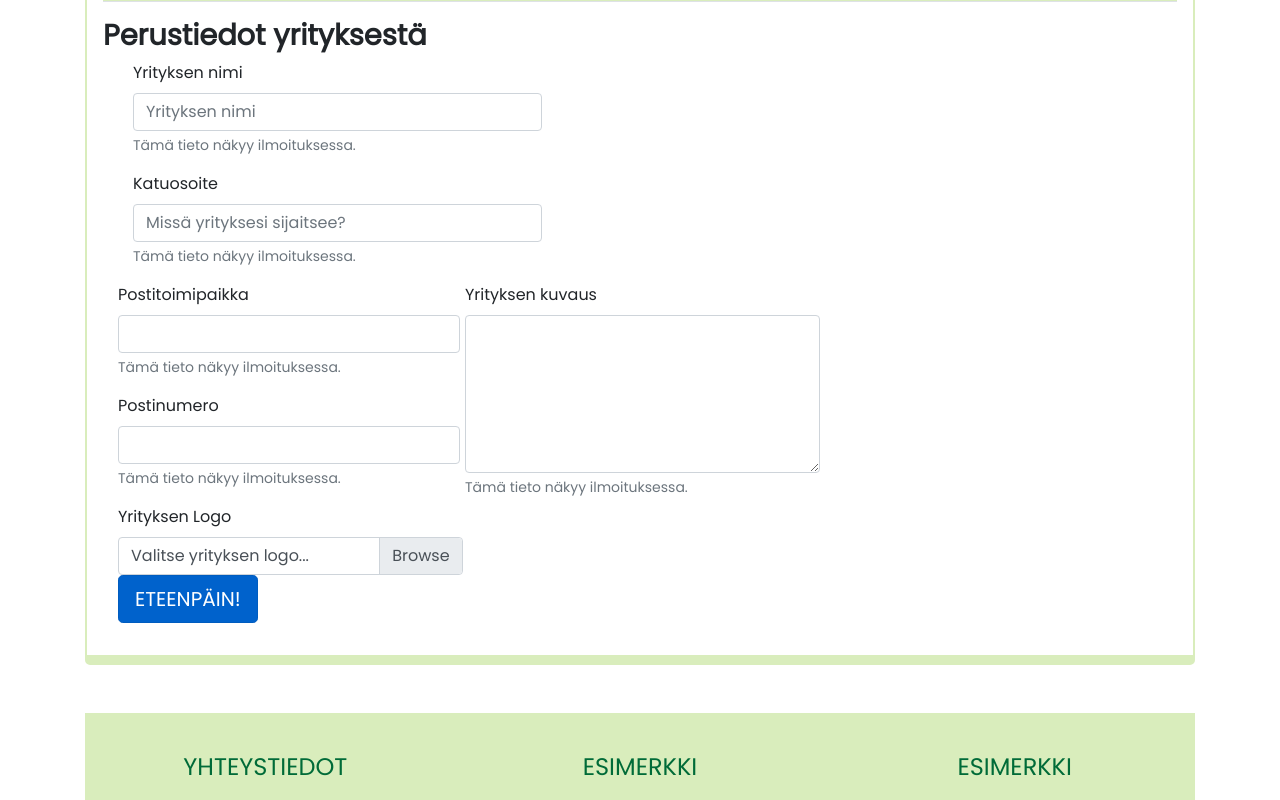
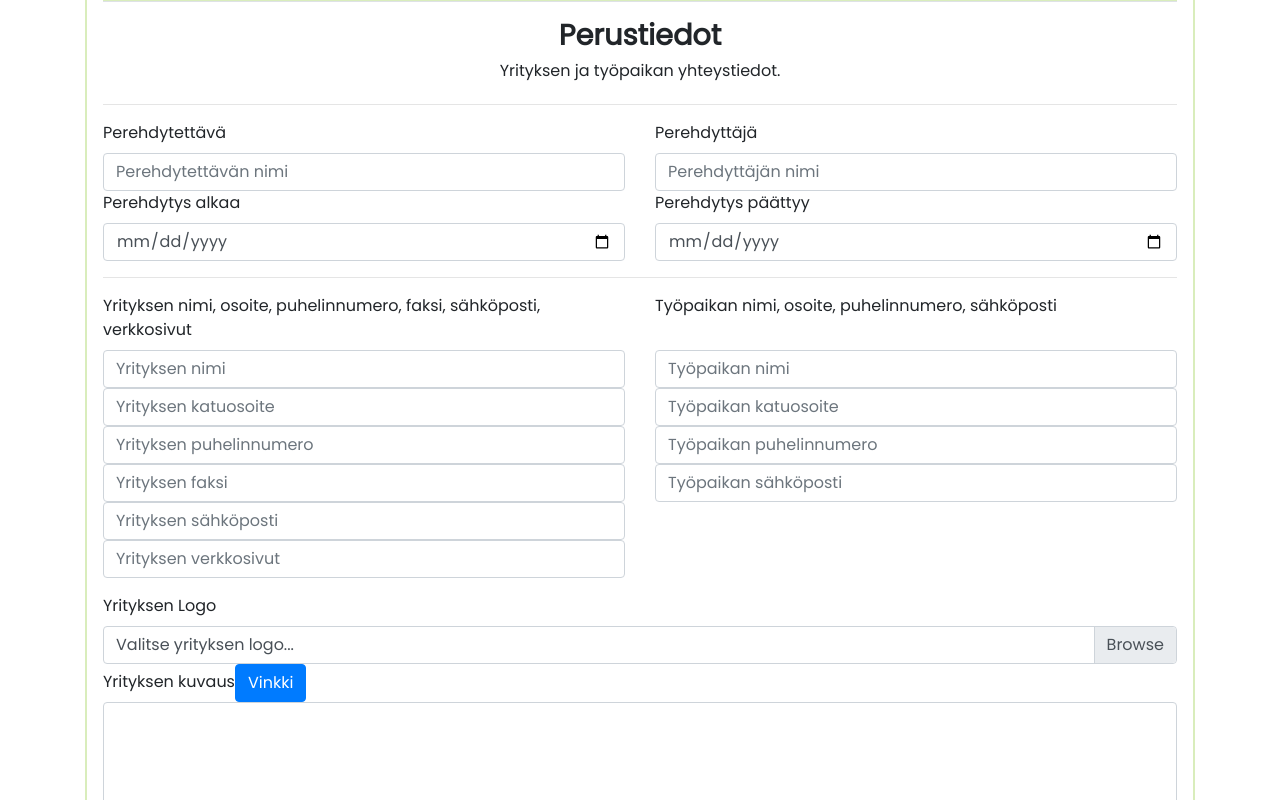
Before and after one commit to APartanen/React-projekti, a React (Create React App) app in the folder client/: page /lomakeinfo in a window 1280 px wide. Shown: the part 600-1400 px from the top of the page. Built offline with nearby package versions, Linux system fonts and the light colour scheme.

Commit message:
Updated Lomake.js

```diff
--- a/client/src/components/Lomake.js
+++ b/client/src/components/Lomake.js
@@ -1,92 +1,130 @@
-import React from "react";
-import { Col, Row, Form, Button, Container } from "react-bootstrap";
+import React, { useState } from 'react';
+import { Col, Row, Form, Button, Container, Modal } from "react-bootstrap";
+import * as ReactBootstrap from "react-bootstrap";
 
-const styles = {
-  grid: {
-    paddingLeft: 5,
-    paddingRight: 5,
-  },
-  row: {
-    marginLeft: 15,
-    marginRight: 5,
-  },
-  col: {
-    paddingLeft: 5,
-    paddingRight: 5,
-  },
-};
 
 // alustava lomake
 function Lomake() {
+
+  const [show, setShow] = useState(false);
+  const handleClose = () => setShow(false);
+  const handleShow = () => setShow(true);
+
   return (
     <div className="mx-auto my-2">
-      <h2>Perustiedot yrityksestä</h2>
-      <Form style={styles.row}>
-        <Col xs="5">
-          <Form.Group id="YrityksenNimi">
-            <Form.Label>Yrityksen nimi</Form.Label>
-            <Form.Control type="yrityksennimi" placeholder="Yrityksen nimi" />
-            <Form.Text className="text-muted">
-              Tämä tieto näkyy ilmoituksessa.
-            </Form.Text>
+
+    <div className="otsikko">
+      <h2>Perustiedot</h2>
+      <h6>Yrityksen ja työpaikan yhteystiedot.</h6>
+    </div>
+
+    <hr />
+
+      <Form>
+
+        <Row>
+          <Col>
+            <Form.Label>Perehdytettävä</Form.Label>
+            <Form.Control type="text" placeholder="Perehdytettävän nimi" />
+          </Col>
+          <Col>
+            <Form.Label>Perehdyttäjä</Form.Label>
+            <Form.Control type="text" placeholder="Perehdyttäjän nimi" />
+          </Col>
+        </Row>
+
+        <Row>
+            <Col>
+            <Form.Label>Perehdytys alkaa</Form.Label>
+            <Form.Control type="date" name="pvm" />
+            </Col>
+            <Col>
+            <Form.Label>Perehdytys päättyy</Form.Label>
+            <Form.Control type="date" name="pvm" />
+          </Col>
+        </Row>
+
+    <hr />
+
+        <Row>
+          <Col>
+            <Form.Label>Yrityksen nimi, osoite, puhelinnumero, faksi, sähköposti, verkkosivut</Form.Label>
+          </Col>
+          <Col>
+          <Form.Label>Työpaikan nimi, osoite, puhelinnumero, sähköposti</Form.Label>
+          </Col>
+        </Row>
+
+        <Row>
+          <Col>
+          <Form.Group>
+            <Form.Control type="text" placeholder="Yrityksen nimi" />
+            <Form.Control type="text" placeholder="Yrityksen katuosoite" />
+            <Form.Control type="text" placeholder="Yrityksen puhelinnumero" />
+            <Form.Control type="text" placeholder="Yrityksen faksi" />
+            <Form.Control type="text" placeholder="Yrityksen sähköposti" />
+            <Form.Control type="text" placeholder="Yrityksen verkkosivut" />
           </Form.Group>
-        </Col>
-
-        <Col xs="5">
-          <Form.Group id="YrityksenOsoite">
-            <Form.Label>Katuosoite</Form.Label>
-            <Form.Control placeholder="Missä yrityksesi sijaitsee?" />
-            <Form.Text className="text-muted">
-              Tämä tieto näkyy ilmoituksessa.
-            </Form.Text>
-          </Form.Group>
-        </Col>
-
-        <Form.Row>
-          <Col xs="auto">
-            <Form.Group id="Postitoimipaikka">
-              <Form.Label>Postitoimipaikka</Form.Label>
-              <Form.Control />
-              <Form.Text className="text-muted">
-                Tämä tieto näkyy ilmoituksessa.
-              </Form.Text>
-            </Form.Group>
-
-            <Form.Group id="Postinumero">
-              <Form.Label>Postinumero</Form.Label>
-              <Form.Control />
-              <Form.Text className="text-muted">
-                Tämä tieto näkyy ilmoituksessa.
-              </Form.Text>
-            </Form.Group>
           </Col>
 
-          <Col xs="4">
-            <Form.Row id="Kuvaus">
-              <Form.Label>Yrityksen kuvaus</Form.Label>
-              <Form.Control as="textarea" rows={6} />
-              <Form.Text className="text-muted">
-                Tämä tieto näkyy ilmoituksessa.
-              </Form.Text>
-            </Form.Row>
+          <Col>
+            <Form.Control type="text" placeholder="Työpaikan nimi" />
+            <Form.Control type="text" placeholder="Työpaikan katuosoite" />
+            <Form.Control type="text" placeholder="Työpaikan puhelinnumero" />
+            <Form.Control type="text" placeholder="Työpaikan sähköposti" />
           </Col>
-        </Form.Row>
 
-        <Form.Row>
-          <Col xs="4">
-            <Form.Label>Yrityksen Logo</Form.Label>
-            <Form.File id="logo" label="Valitse yrityksen logo..." custom />
+        </Row>
+
+        <Row>
+          <Col>
+          <Form.Label>Yrityksen Logo</Form.Label>
+          <Form.File id="logo" label="Valitse yrityksen logo..." custom />
+
+
+
+          <Form.Label>Yrityksen kuvaus</Form.Label>
+          <Button variant="primary" onClick={handleShow}>Vinkki</Button>
+
+          <Modal show={show} onHide={handleClose}>
+            <Modal.Header closeButton>
+              <Modal.Title>Yrityksen kuvaus</Modal.Title>
+            </Modal.Header>
+            <Modal.Body>
+              <p>
+              Mitä toivot uuden ihmisen tietävän yhtiöstä ja mitä ehdottomasti pitää sisäistää?
+              </p>
+              <p>
+              Esimerkiksi:<br />
+              – yrityksen toiminta-ajatus, liike- ja palveluidea<br />
+              – yrityksen omistussuhteet<br />
+              – asiakkaat ja heidän odotuksensa<br />
+              – lisätietoa yrityksestä (esitteet, Internet, intranet jne.)<br />
+              – kilpailijat
+              </p>
+            </Modal.Body>
+            <Modal.Footer>
+              <Button variant="primary" onClick={handleClose}>
+                Sulje
+              </Button>
+            </Modal.Footer>
+          </Modal>
+
+          <Form.Control as="textarea" rows={6} />
           </Col>
-        </Form.Row>
+        </Row>
 
-        <Form.Group>
-          <Button variant="primary" size="lg" active>
-            ETEENPÄIN!
-          </Button>{" "}
-        </Form.Group>
+        <Row>
+          <Col>
+            <Button variant="success">Edellinen</Button>{' '}
+            <Button variant="success">Seuraava</Button>
+          </Col>
+        </Row>
+
       </Form>
+
     </div>
-  );
+  )
 }
 
 export default Lomake;
```
